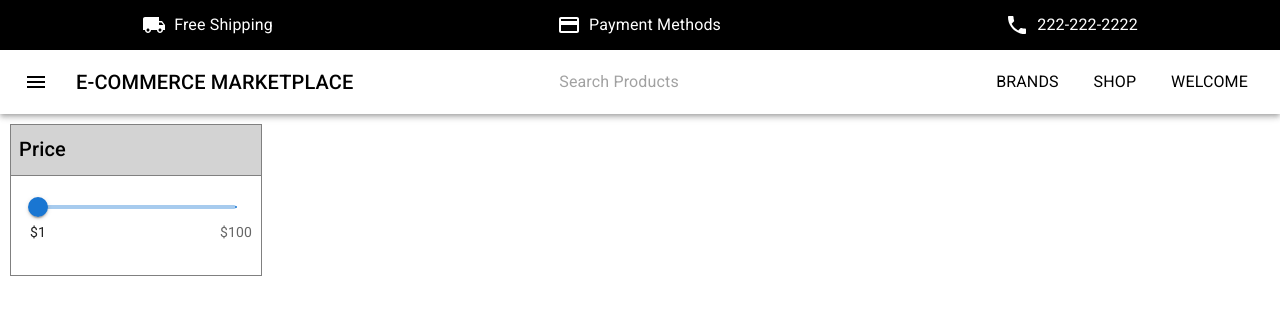
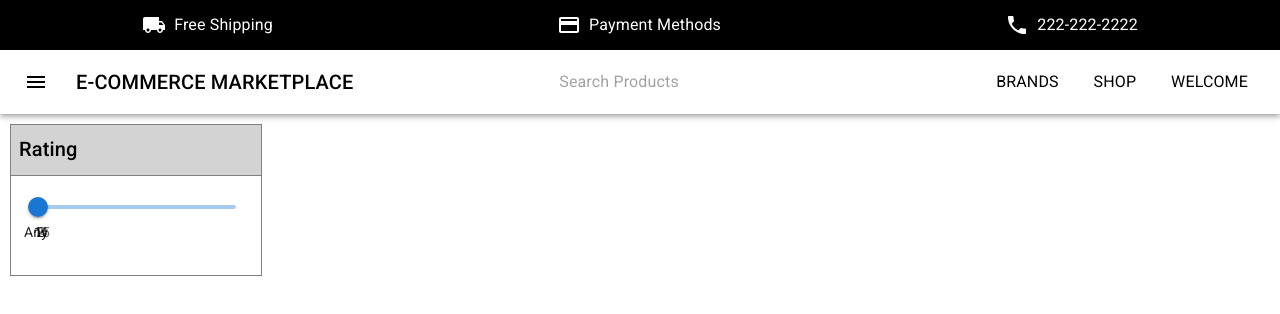
Before and after one commit to xleonard1/Ecommerce-Marketplace, a React (Create React App) app in the folder client/: page / in a window 1280 px wide. Shown: the top 314 px of the page. Built offline with nearby package versions, Linux system fonts and the light colour scheme.

Commit message:
working on rating slider

```diff
--- a/client/src/App.js
+++ b/client/src/App.js
@@ -1,6 +1,7 @@
 import Header from './Components/Header';
 // import Carousel from './Components/Carousel';
-import Price from './Components/Price';
+// import Price from './Components/Price';
+import Rating from './Components/Rating'
 // import Footer from './Components/Footer';
 import './App.css';
 
@@ -9,7 +10,8 @@ function App() {
     <div className="App">
       <Header/>
       {/* <Carousel /> */}
-      <Price />
+      {/* <Price /> */}
+      <Rating />
       {/* <Footer /> */}
     </div>
   );
--- /dev/null
+++ b/client/src/Components/Rating.jsx
@@ -0,0 +1,88 @@
+import * as React from "react";
+import { Slider, styled, Typography } from "@mui/material";
+import { Box } from "@mui/system";
+
+const RatingCard = styled("div")(({ theme }) => ({
+  position: "absolute",
+  display: "flex",
+  flexDirection: "column",
+//   alignItems: "flex-start",
+  border: "1px solid gray",
+  margin: "10px",
+  height: "150px",
+  width: "250px",
+  [theme.breakpoints.up("sm")]: {
+    display: "flex",
+  },
+}));
+
+const RatingHeader = styled("div")(({ theme }) => ({
+  position: "relative",
+  // display: "flex",
+  alignItems: "flex-start",
+  borderBottom: "1px solid grey",
+  borderRadius: "inherit",
+  background: "#D3D3D3",
+  height: "50px",
+  width: "250px",
+  [theme.breakpoints.up("sm")]: {
+    display: "flex",
+  },
+}));
+
+const marks = [
+  {
+    value: 0,
+    label: 'Any',
+  },
+  {
+    value: 1,
+    label: "1",
+  },
+  {
+    value: 2,
+    label: "2",
+  },
+  {
+    value: 3,
+    label: "3",
+  },
+  {
+    value: 4,
+    label: "4",
+  },
+  {
+    value: 5,
+    label: "5",
+  },
+];
+
+function valuetext(value) {
+  return `${value}`;
+}
+
+const Rating = () => {
+  return (
+    <RatingCard>
+      <RatingHeader>
+        <Typography variant="h6" margin="5px" padding="3px">
+          Rating
+        </Typography>
+      </RatingHeader>
+        <Box fontWeight={'bold'} marginTop={2}>
+        <Slider
+          aria-label="Custom marks"
+          defaultValue={1}
+          getAriaValueText={valuetext}
+          step={1}
+          valueLabelDisplay="auto"
+          marks={marks}
+          sx={{ width: '80%' }}
+        />
+        </Box>
+
+    </RatingCard>
+  );
+};
+
+export default Rating;
```
